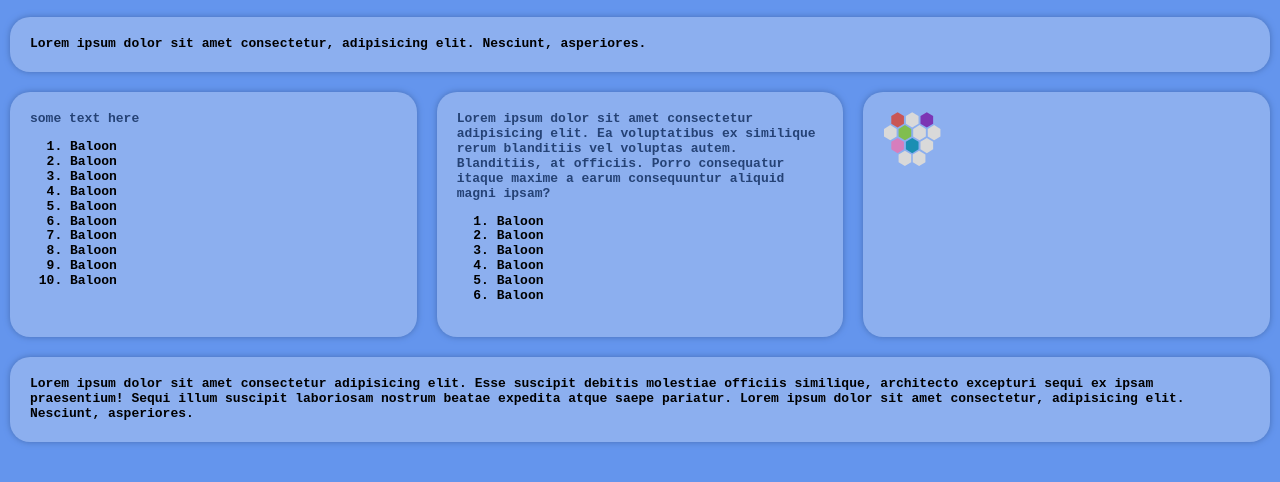
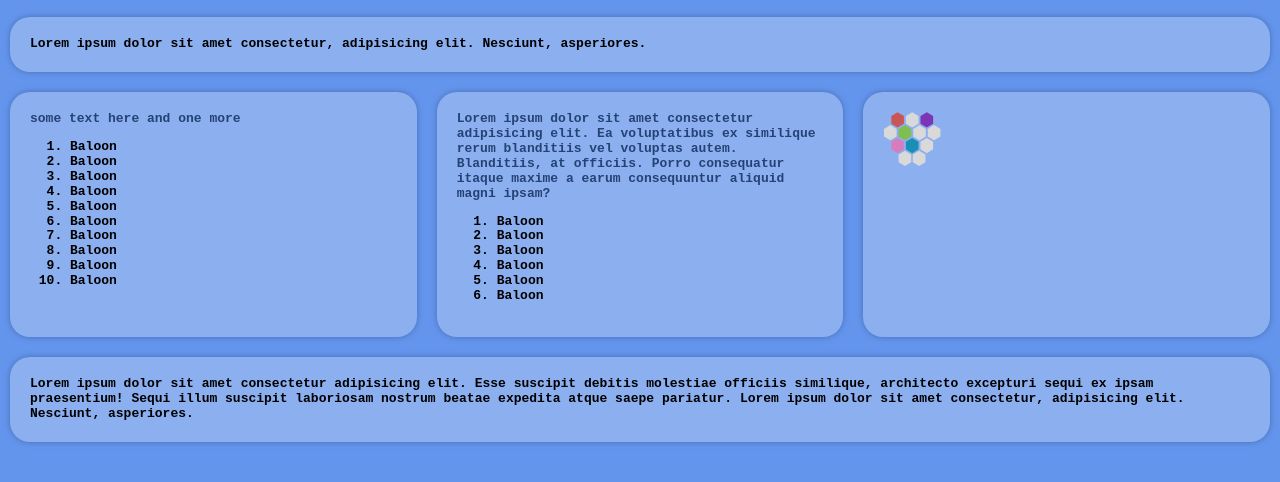
Before and after one commit to rendxq/HTML, a plain HTML site: page index.html in a window 1280 px wide. Shown: the part 72-554 px from the top of the page. Drawn offline with Linux system fonts and the light colour scheme.

Commit message:
third commit

```diff
--- a/index.html
+++ b/index.html
@@ -27,7 +27,7 @@
     </div>
     <div class="context-flex">
         <div class="context">
-            <p class="p-header">some text here</p>
+            <p class="p-header">some text here and one more</p>
             <ol>
                 <li>Baloon</li>
                 <li>Baloon</li>
```
